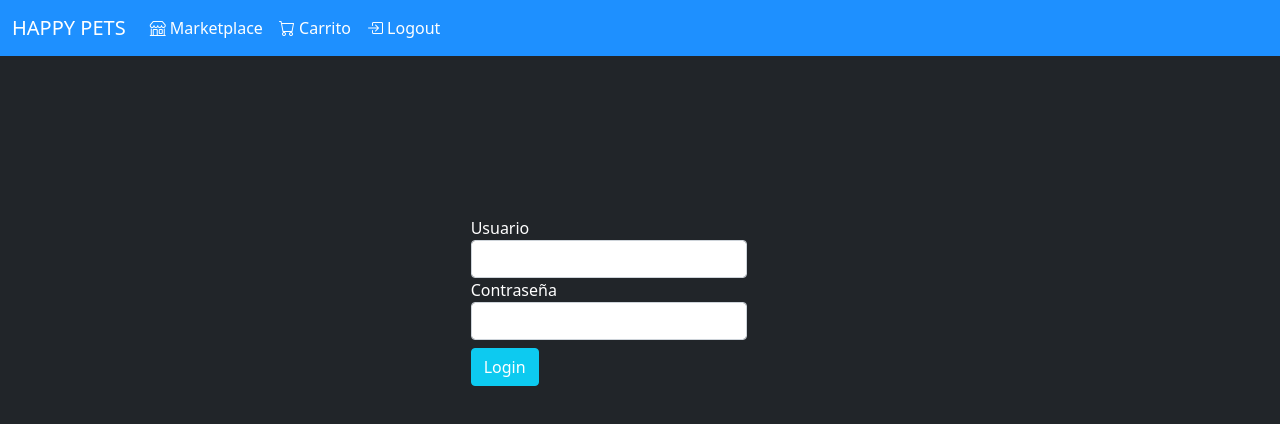
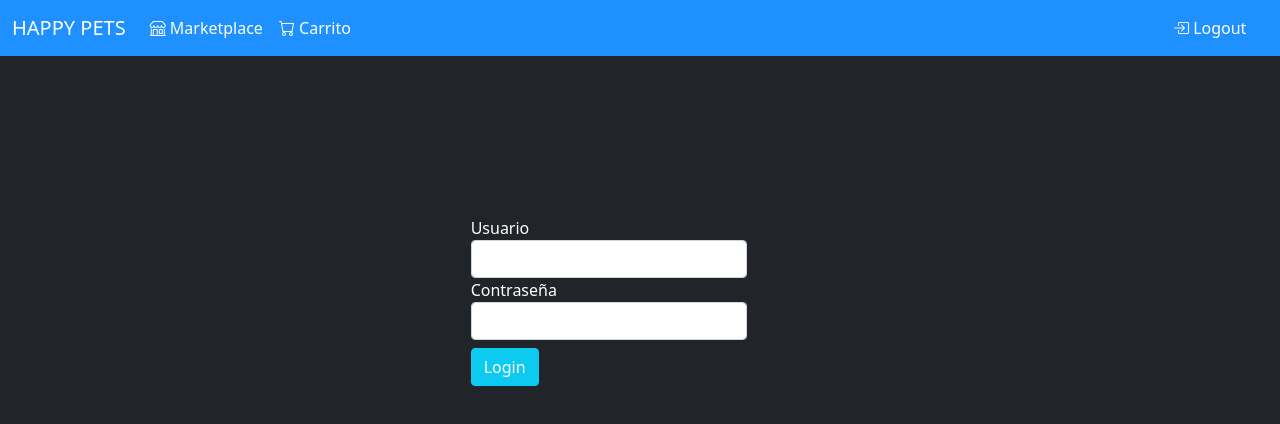
Before and after one commit to lennarx/TPFinalPNT2, a Vue app in the folder vue-marketplace/: page / in a window 1280 px wide. Shown: the top 424 px of the page. Built offline with nearby package versions, Linux system fonts and the light colour scheme; no server answers.

Commit message:
se borra codigo comentado del componente navbar y se pone el boton hacia la derecha

```diff
--- a/vue-marketplace/src/components/reusable/Navbar.vue
+++ b/vue-marketplace/src/components/reusable/Navbar.vue
@@ -10,9 +10,10 @@
           <li class="nav-item">
             <router-link class="nav-link active" to="/cart"> <i class="bi bi-cart"></i> Carrito</router-link>
           </li>
-          <li stlye="margin-left: 50rem">
+          <li style="position:absolute; right: 2vw">
             <router-link class="nav-link active" @click="logout()" stlye="margin-left: 50rem" to="/"> <i stlye="margin-left: 50rem" class="bi bi-box-arrow-in-right"></i> Logout</router-link>
           </li>
+
         </ul>
       </div>
     </div>
@@ -37,40 +38,3 @@
   }
 };
 </script>
-
-<!-- <nav class="navbar navbar-expand-lg bg-light">
-  <div class="container-fluid">
-    <a class="navbar-brand" href="#">Navbar</a>
-    <button class="navbar-toggler" type="button" data-bs-toggle="collapse" data-bs-target="#navbarSupportedContent" aria-controls="navbarSupportedContent" aria-expanded="false" aria-label="Toggle navigation">
-      <span class="navbar-toggler-icon"></span>
-    </button>
-    <div class="collapse navbar-collapse" id="navbarSupportedContent">
-      <ul class="navbar-nav me-auto mb-2 mb-lg-0">
-        <li class="nav-item">
-          <a class="nav-link active" aria-current="page" href="#">Home</a>
-        </li>
-        <li class="nav-item">
-          <a class="nav-link" href="#">Link</a>
-        </li>
-        <li class="nav-item dropdown">
-          <a class="nav-link dropdown-toggle" href="#" id="navbarDropdown" role="button" data-bs-toggle="dropdown" aria-expanded="false">
-            Dropdown
-          </a>
-          <ul class="dropdown-menu" aria-labelledby="navbarDropdown">
-            <li><a class="dropdown-item" href="#">Action</a></li>
-            <li><a class="dropdown-item" href="#">Another action</a></li>
-            <li><hr class="dropdown-divider"></li>
-            <li><a class="dropdown-item" href="#">Something else here</a></li>
-          </ul>
-        </li>
-        <li class="nav-item">
-          <a class="nav-link disabled">Disabled</a>
-        </li>
-      </ul>
-      <form class="d-flex" role="search">
-        <input class="form-control me-2" type="search" placeholder="Search" aria-label="Search">
-        <button class="btn btn-outline-success" type="submit">Search</button>
-      </form>
-    </div>
-  </div>
-</nav> -->
```
